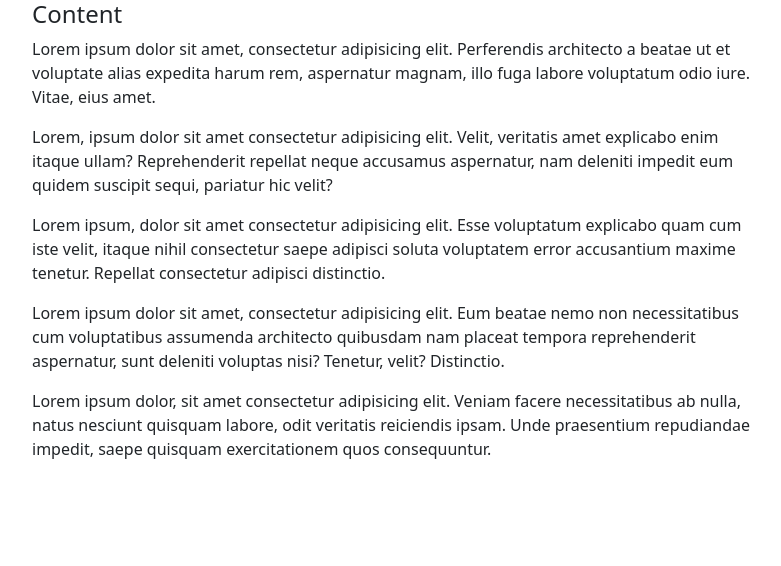
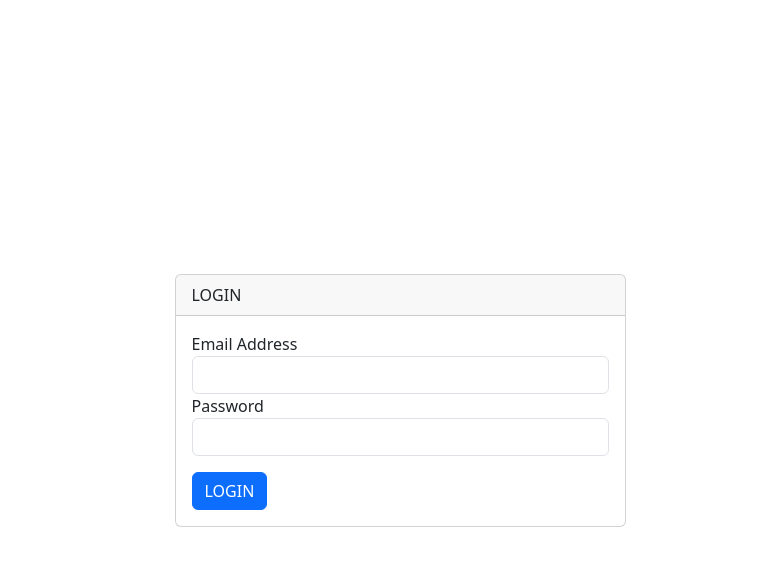
Before and after one commit to Arbaisyah/Belajar-Bootstrap-4, a plain HTML site: page index.html in a window 1280 px wide. Shown: the whole page, without its empty margins (240-1021 px from the left). Drawn offline with Linux system fonts and the light colour scheme.

Commit message:
3 Login ala bootstrap

```diff
--- a/index.html
+++ b/index.html
@@ -3,24 +3,34 @@
 <head>
     <meta charset="UTF-8">
     <meta name="viewport" content="width=device-width, initial-scale=1.0">
-    <title>Boststrap 4</title>
+    <title> Getting started Boststrap 4</title>
     <link rel="stylesheet" href="assets/css/bootstrap.min.css">
 </head>
 <body>
-      <!-- Small=>576px, Medium => 768 px, Large: =>992px, Extra large: =>1200px -->
+
+   <!-- Lets do some login form with Boststrap 4 -->
     <div class="container">
-        <div class="row justify-content-center">
-             <div class="col-md-8">
-                <h4>Content</h4>
-                <p>Lorem ipsum dolor sit amet, consectetur adipisicing elit. Perferendis architecto a beatae ut et voluptate alias expedita harum rem, aspernatur magnam, illo fuga labore voluptatum odio iure. Vitae, eius amet.</p>
-                <p>Lorem, ipsum dolor sit amet consectetur adipisicing elit. Velit, veritatis amet explicabo enim itaque ullam? Reprehenderit repellat neque accusamus aspernatur, nam deleniti impedit eum quidem suscipit sequi, pariatur hic velit?</p>
-                <p>Lorem ipsum, dolor sit amet consectetur adipisicing elit. Esse voluptatum explicabo quam cum iste velit, itaque nihil consectetur saepe adipisci soluta voluptatem error accusantium maxime tenetur. Repellat consectetur adipisci distinctio.</p>
-                <p>Lorem ipsum dolor sit amet, consectetur adipisicing elit. Eum beatae nemo non necessitatibus cum voluptatibus assumenda architecto quibusdam nam placeat tempora reprehenderit aspernatur, sunt deleniti voluptas nisi? Tenetur, velit? Distinctio.</p>
-                <p>Lorem ipsum dolor, sit amet consectetur adipisicing elit. Veniam facere necessitatibus ab nulla, natus nesciunt quisquam labore, odit veritatis reiciendis ipsam. Unde praesentium repudiandae impedit, saepe quisquam exercitationem quos consequuntur.</p>
-             </div>
-
+        <div class="row justify-content-center align-items-center" style="height: 100vh">
+            <div class="col-md-5">
+                <div class="card">
+                    <div class="card-header">LOGIN</div>
+                    <div class="card-body">
+                        <form action="" autocomplete="off">
+                            <div class="form-group">
+                                <label for="email">Email Address</label>
+                                <input type="text" name="email" id="email" class="form-control">
+                            </div>
+                            <div class="form-group">
+                                <label for="password">Password</label>
+                                <input type="text" name="password" id="password" class="form-control">
+                            </div>
+                            <button type="submit" class="btn btn-primary mt-3">LOGIN</button>
+                        </form>
+                    </div>
+                </div>
+            </div>
         </div>
-     </div>
+    </div>
 
 
 </body>
```
Also changed, not shown: screenshoot/3 Login form ala bootstrap.png (added).
